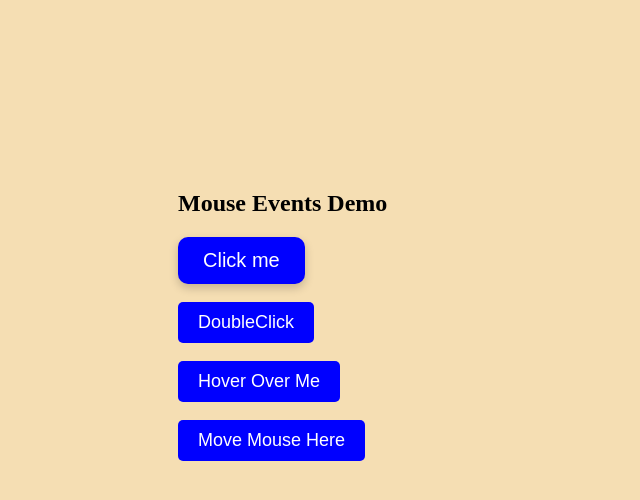
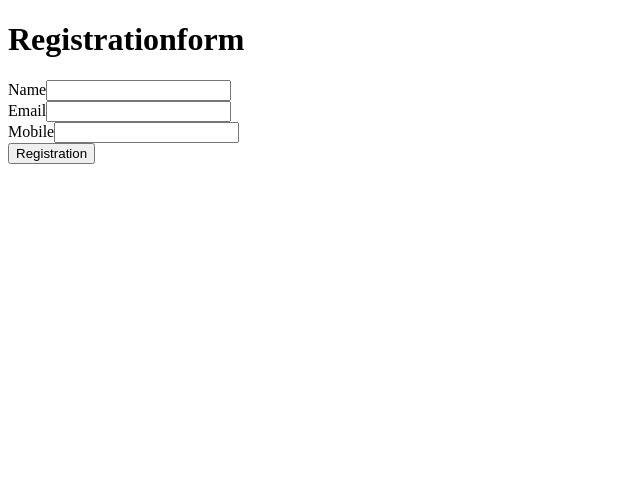
Before and after one commit to Naveenkumar-Guru/React-CURD-Operations, a React (Create React App) app: page / in a window 1280 px wide. Shown: the top 500 px of the page, without its empty margins (0-640 px from the left). Built offline with nearby package versions, Linux system fonts and the light colour scheme.

Commit message:
Registrationform

```diff
--- a/src/App.js
+++ b/src/App.js
@@ -5,7 +5,8 @@
 // import M2insidecomponent from "./CRUD/M2insidecomponent";
 // import Events from "./Events/Events";
 // import M3 from "./CRUD/M3";
-import MouseEvents from "./MouseEvents/MouseEvents";
+// import MouseEvents from "./MouseEvents/MouseEvents";
+import RegistrationformClasscomp from "./Forms/RegistrationformClasscomp";
 
 const App = () => {
   return (
@@ -17,7 +18,8 @@ const App = () => {
       {/* <M2insidecomponent /> */}
       {/* <M3 /> */}
       {/* <Events /> */}
-      <MouseEvents />
+      {/* <MouseEvents /> */}
+      <RegistrationformClasscomp />
     </div>
   );
 };
--- a/src/Forms/RegistrationformClasscomp.jsx
+++ b/src/Forms/RegistrationformClasscomp.jsx
@@ -0,0 +1,47 @@
+import React, { Component } from "react";
+
+class RegistrationformClasscomp extends Component {
+  constructor(props) {
+    super(props);
+    this.state = {
+      uName: "",
+      uEmail: "",
+      uMobileNo: "",
+    };
+  }
+  updateHandle = (event) => {
+    this.setState({ [event.target.name]: event.target.value });
+  };
+  submithandler = (event) => {
+    event.preventDefault();
+    console.log(this.state);
+    alert(
+      `Name: ${this.state.uName}\nEmail: ${this.state.uEmail}\nMobile: ${this.state.uMobileNo}`
+    );
+  };
+
+  render() {
+    return (
+      <div>
+        <h1>Registrationform</h1>
+        <form onSubmit={this.submithandler}>
+          <div>
+            <label>Name</label>
+            <input type="text" name="uName" onChange={this.updateHandle} />
+          </div>
+          <div>
+            <label>Email</label>
+            <input type="email" name="uEmail" onChange={this.updateHandle} />
+          </div>
+          <div>
+            <label>Mobile</label>
+            <input type="number" name="uMobileNo" onChange={this.updateHandle} />
+          </div>
+          <input type="submit" value={"Registration"} />
+        </form>
+      </div>
+    );
+  }
+}
+
+export default RegistrationformClasscomp;
```
